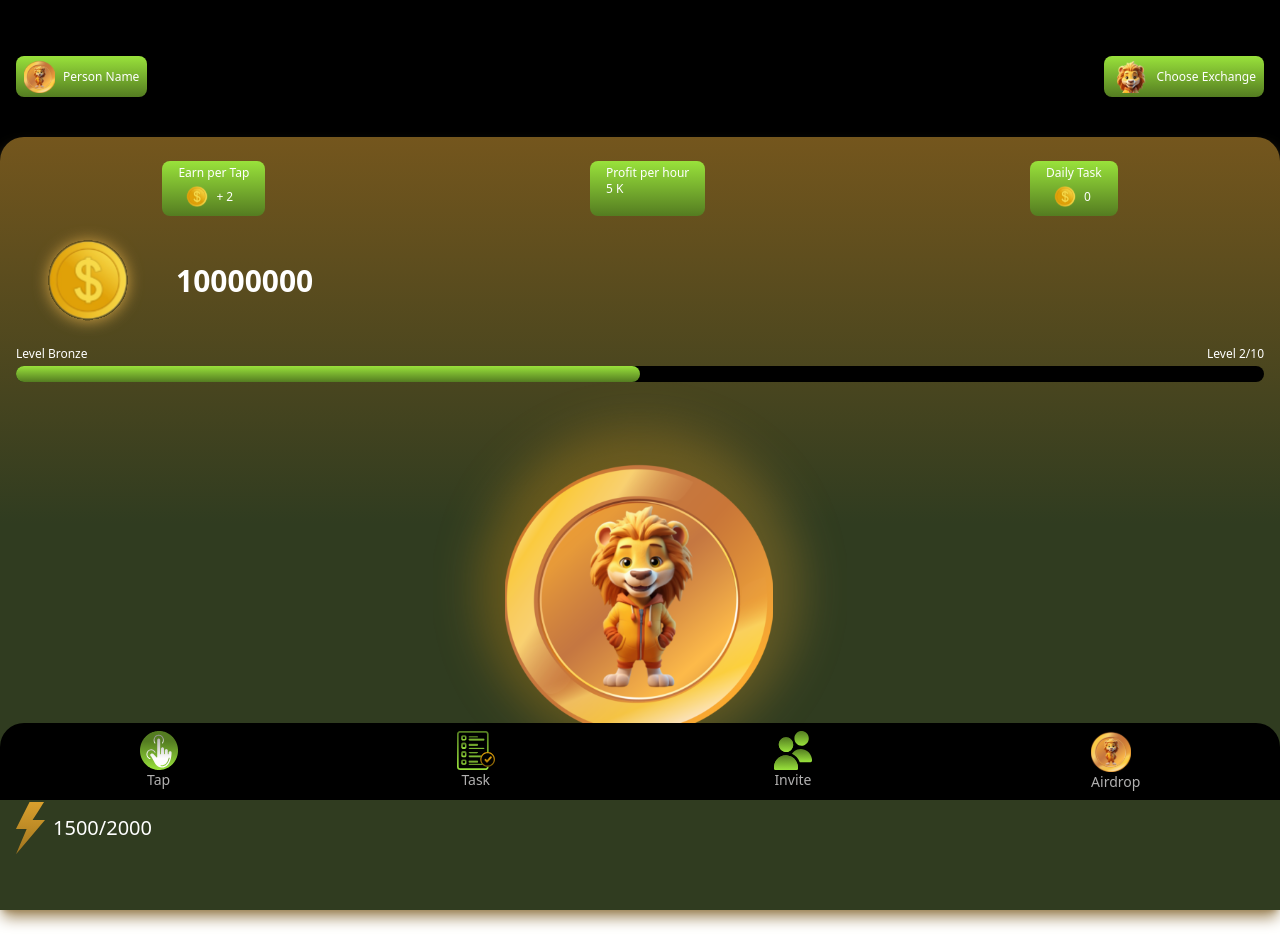
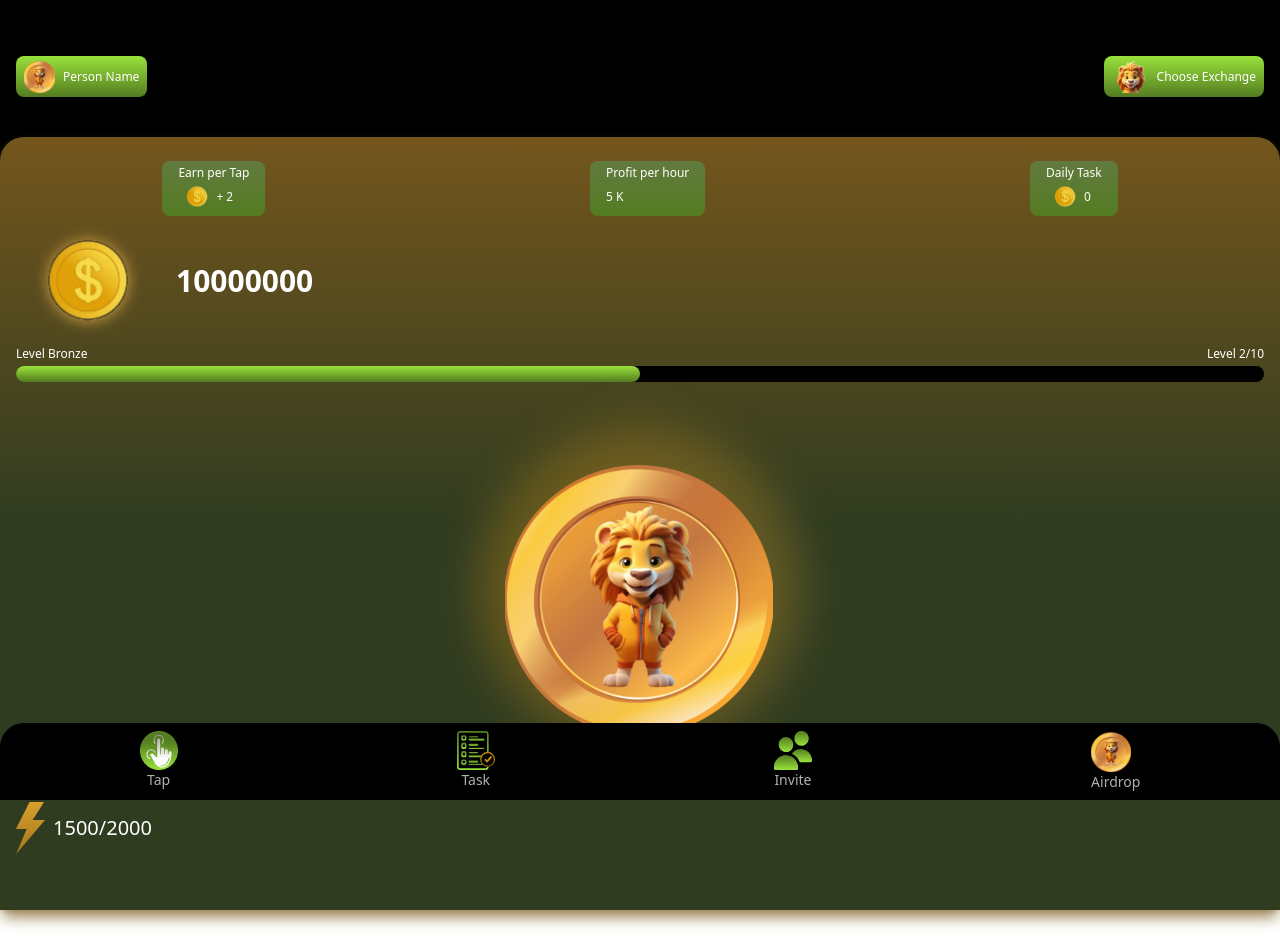
Before and after one commit to Leon161-maker/leon-frontend, a React (Create React App) app: page /mining in a window 1280 px wide. Built offline with nearby package versions, Linux system fonts and the light colour scheme.

Commit message:
Mining screen done 2

```diff
--- a/src/components/detailsButton.js
+++ b/src/components/detailsButton.js
@@ -4,11 +4,11 @@ import CoinIcon from "../assests/svgs/coin.svg";
 
 const Button = ({ heading, IsIcon, value }) => {
   return (
-    <button className="bg-gradient-to-b from-[#99E23B] to-[#547C21] rounded-lg px-4 py-1 text-xs text-white flex flex-col">
+    <button className="bg-gradient-to-b from-[#617a3f] to-[#547C21] rounded-lg px-4 py-1 text-xs text-white flex flex-col">
       <p>{heading}</p>
       <div className="flex items-center">
         {IsIcon && <img src={CoinIcon} />}
-        <p className="text-center justify-center">{value}</p>
+        <p className={`text-center justify-center ${!IsIcon && "mt-2" }`}>{value}</p>
       </div>
     </button>
   );
```
